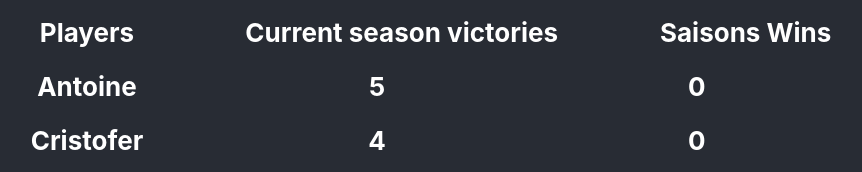
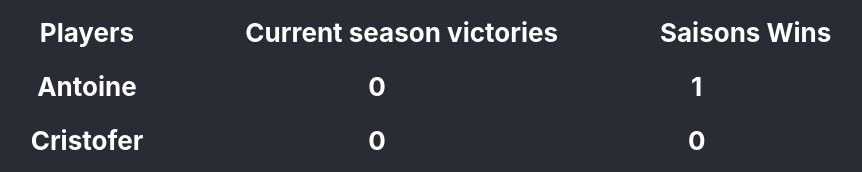
Before and after one commit to CristoDuisant/babyfootScore, a React (Create React App) app: page / in a window 1280 px wide. Shown: the part 514-686 px from the top of the page, without its empty margins (209-1071 px from the left). Built offline with nearby package versions, Linux system fonts and the light colour scheme.

Commit message:
Update App.container.js

```diff
--- a/src/App.container.js
+++ b/src/App.container.js
@@ -3,10 +3,10 @@ import React, { useState } from "react";
 import App from "./App";
 
 const EnhancedApp = () => {
-  const [saison, updateSaison] = useState({ Antoine: 0, Cristofer: 0 });
+  const [saison, updateSaison] = useState({ Antoine: 1, Cristofer: 0 });
   const [currentMatch, updateCurrentMatch] = useState({
-    Antoine: 5,
-    Cristofer: 4
+    Antoine: 0,
+    Cristofer: 0
   });
   const [players, updatePlayers] = useState(["Antoine", "Cristofer"]);
 
```
